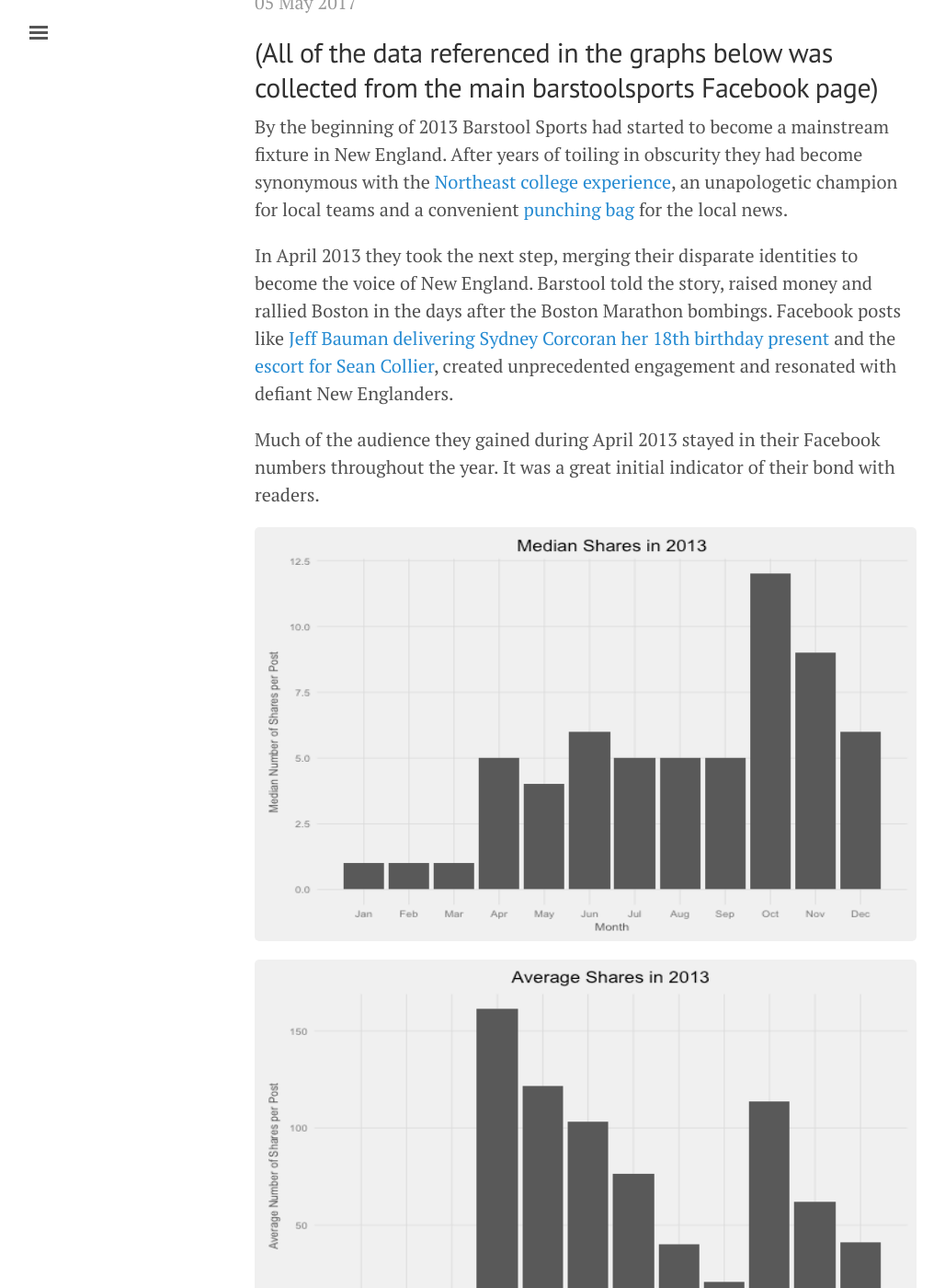
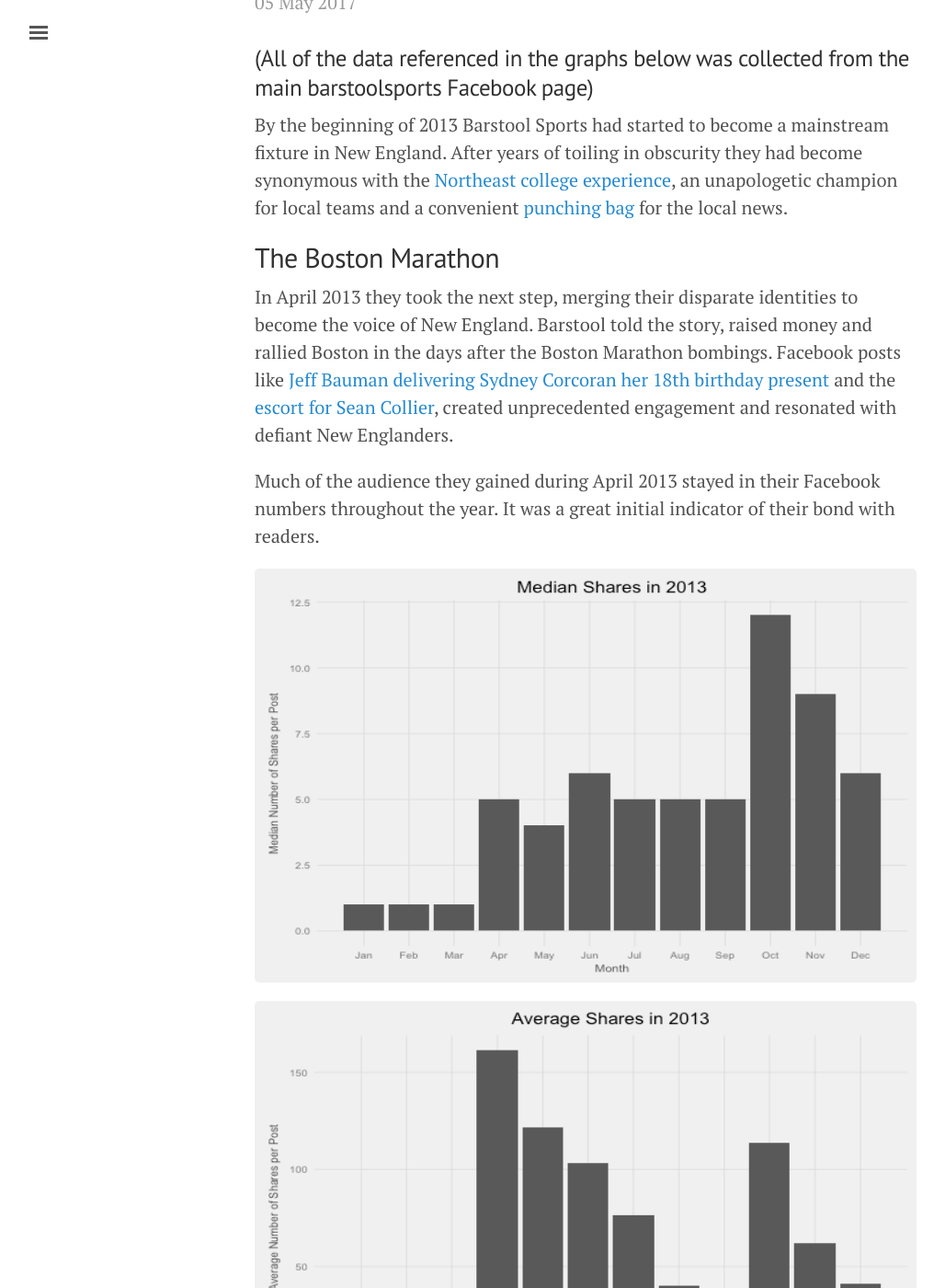
Before and after one commit to dbrait/dbrait-blog, a Jekyll site: the page built from _posts/2017-05-05-Barstool's-Journey-From-New-England-to-National-Brand.md, in a window 1280 px wide and 1400 px high, scrolled down 244 px. Shown: the whole window at 92% size, without its empty margins (3-1031 px from the left). Built offline with Jekyll 4.4.1, drawn with Linux system fonts in a browser that asks for light colours; some of the changed text lies outside the part shown.

Commit message:
Update 2017-05-05-Barstool's-Journey-From-New-England-to-National-Brand.md

```diff
--- a/_posts/2017-05-05-Barstool's-Journey-From-New-England-to-National-Brand.md
+++ b/_posts/2017-05-05-Barstool's-Journey-From-New-England-to-National-Brand.md
@@ -5,9 +5,11 @@
 date: "Friday, May 5, 2017"
 ---
 
-## (All of the data referenced in the graphs below was collected from the main barstoolsports Facebook page)
+### (All of the data referenced in the graphs below was collected from the main barstoolsports Facebook page)
 
 By the beginning of 2013 Barstool Sports had started to become a mainstream fixture in New England.  After years of toiling in obscurity they had become synonymous with the <a href="http://www.dailymail.co.uk/news/article-2124843/Blackout-parties-Inside-massive-drink-fueled-raves-attract-students-US.html">Northeast college experience</a>, an unapologetic champion for local teams and a convenient <a href="http://boston.cbslocal.com/2011/08/12/barstool-founder-defends-posting-naked-photos-of-tom-bradys-son/"> punching bag</a> for the local news.
+
+## The Boston Marathon
 
 In April 2013 they took the next step, merging their disparate identities to become the voice of New England.  Barstool told the story, raised money and rallied Boston in the days after the Boston Marathon bombings.  Facebook posts like <a href="https://www.facebook.com/barstoolsports/photos/a.352575592501.188647.348156187501/10151640240762502/?type=3&theater">Jeff Bauman delivering Sydney Corcoran her 18th birthday present</a> and the  <a href="https://www.facebook.com/barstoolsports/photos/a.352575592501.188647.348156187501/10151635290102502/?type=3&theater">escort for Sean Collier</a>, created unprecedented engagement and resonated with defiant New Englanders.
 
@@ -23,6 +26,8 @@
 <img src="{{dbrait.github.io}}/img/avg_shares_2015.png" width="900" height="450">
 
 As the base expanded nationally, the most shared posts became more diverse, ranging from <a href="https://www.facebook.com/barstoolsports/videos/10153832862622502/">Big Cat watching the Aaron Rodgers Hail Mary with Superfan and Detroit Don</a>, to various <a href="https://www.facebook.com/barstoolsports/videos/10154951512387502/">Bills Mafia videos</a> or a video of <a href="https://www.facebook.com/barstoolsports/videos/10154574992232502/">Rick Flair at a restaurant.</a>
+
+## The Chernin Acquisition
 
 With <a href="http://fortune.com/2016/01/07/the-story-of-how-barstool-sports-got-sold/">strategic investment from The Chernin Group</a> in early 2016 this expansion has continued.  Sub brands like "Saturday with the Boys" and "Pardon My Take" are proof that the engagement power Barstool flexed in the Northeast can work on a national scale.
 
```
Also changed, not shown: other parts of _posts/2017-05-05-Barstool's-Journey-From-New-England-to-National-Brand.md (+1 -0 lines).
